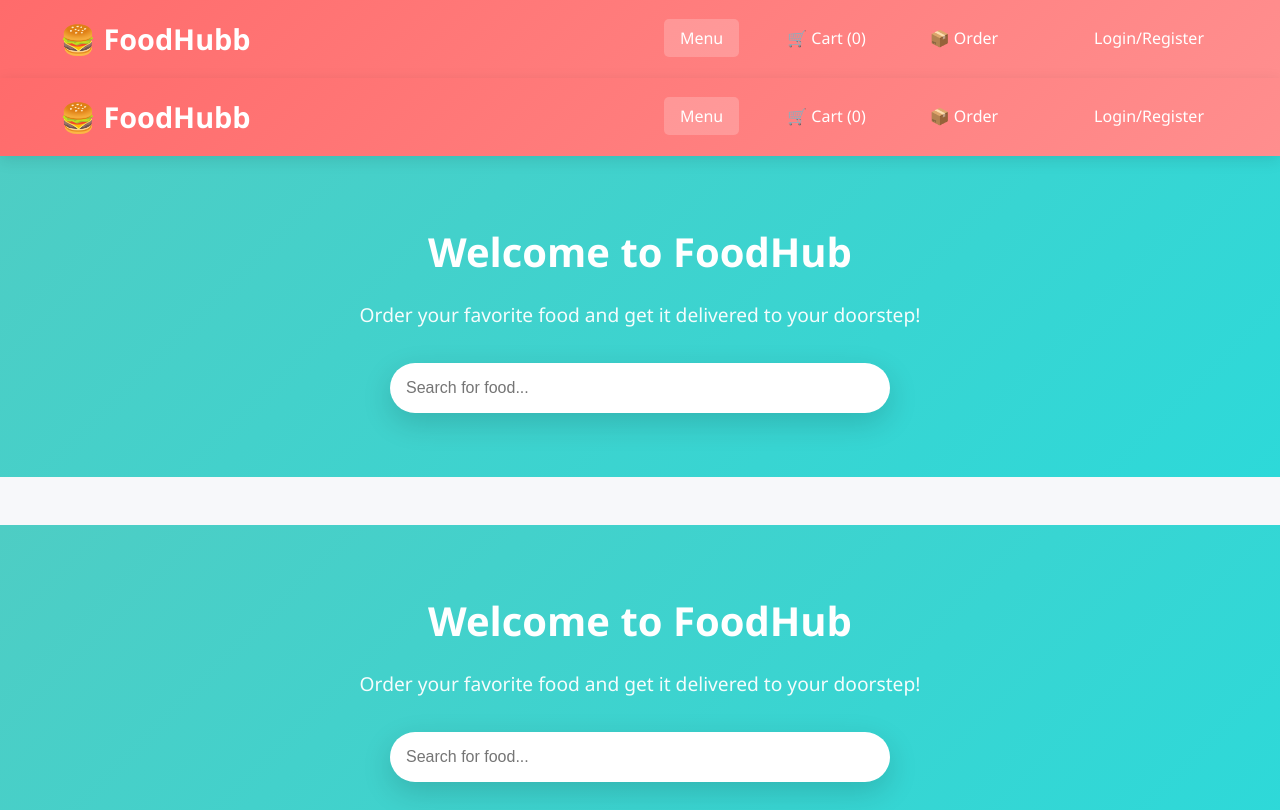
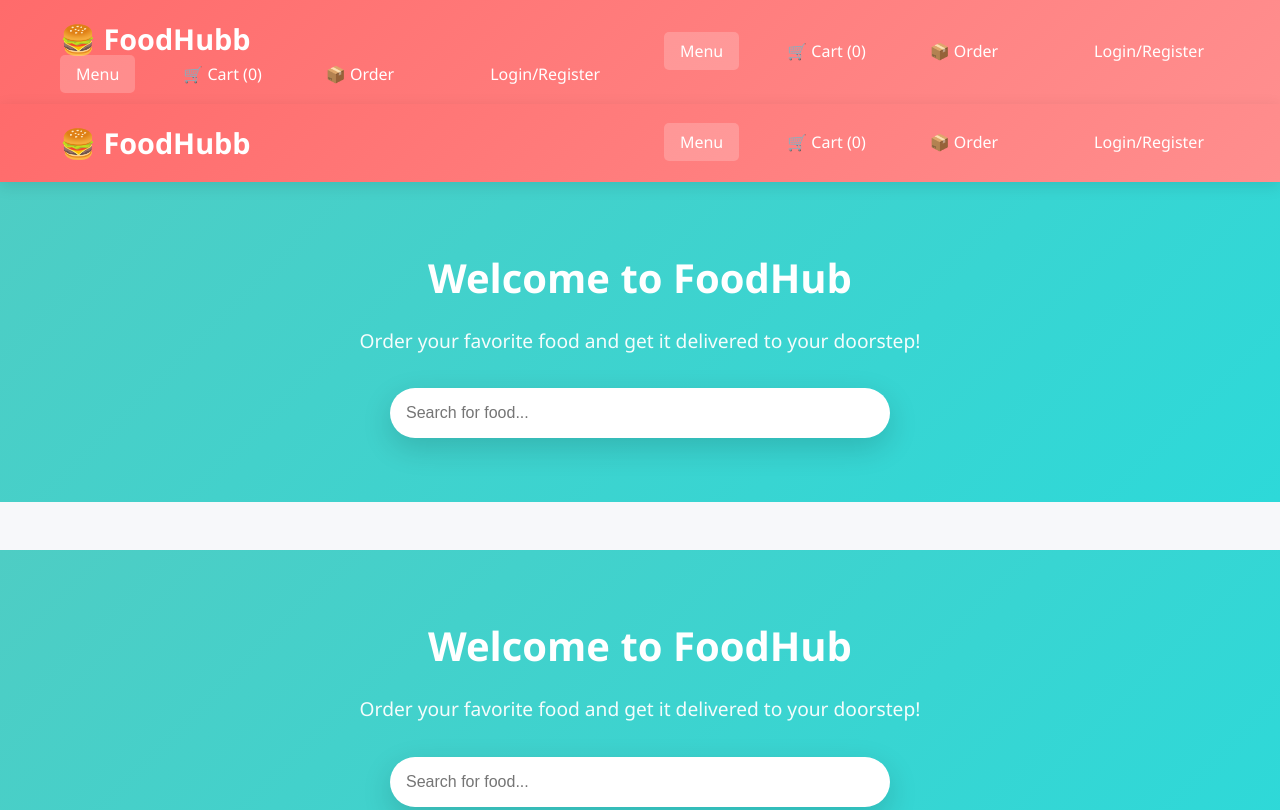
Before and after one commit to amit222aa/TT, a plain HTML site: page index.html in a window 1280 px wide. Shown: the top 810 px of the page. Drawn offline with Linux system fonts and the light colour scheme; files that its build step writes are made by us from their sources; files whose address does not match are found by name.

```diff
--- a/index.html
+++ b/index.html
@@ -12,6 +12,13 @@
         <div class="container">
             <div class="nav-brand">
                 <h1>🍔 FoodHubb</h1>
+                 <ul class="nav-menu">
+                <li><a href="index.html" class="active">Menu</a></li>
+                <li><a href="javascript:void(0)" onclick="showCart()">🛒 Cart (<span id="cart-count">0</span>)</a></li>
+                <li><a href="order-tracking.html">📦 Order</a></li>
+                <li><a href="javascript:void(0)" onclick="logout()" id="logout-btn" style="display:none;">Logout</a></li>
+                <li><a href="javascript:void(0)" onclick="showAuthModal()" id="auth-btn">Login/Register</a></li>
+            </ul>
             </div>
             <ul class="nav-menu">
                 <li><a href="index.html" class="active">Menu</a></li>
```
